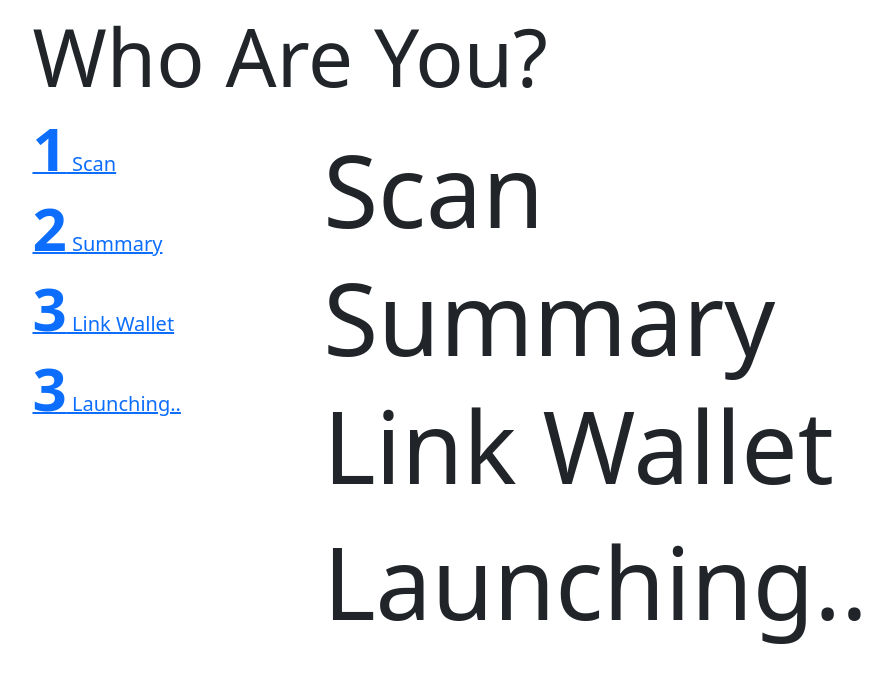
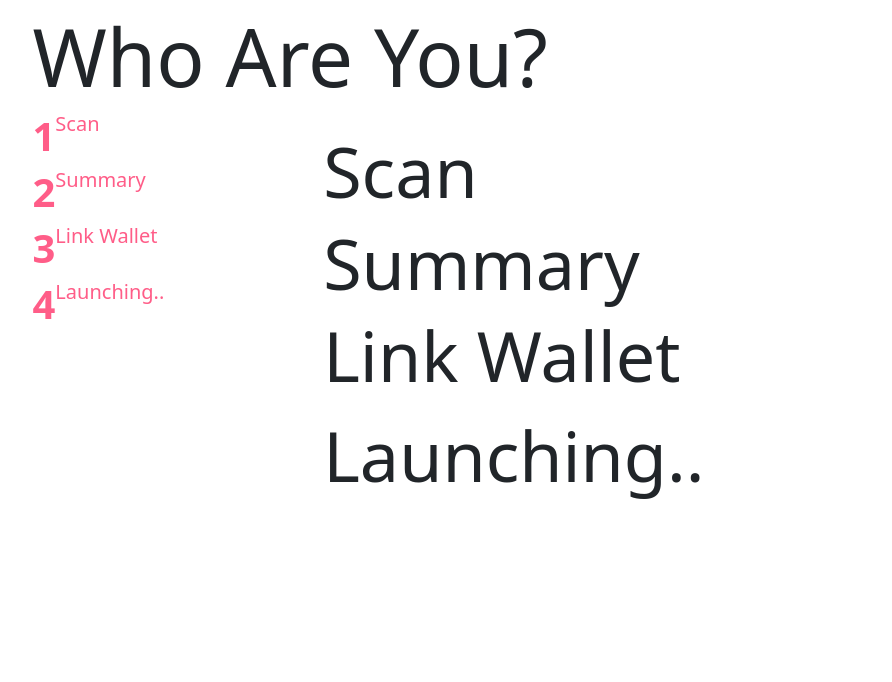
Before and after one commit to projectavi/ocd, a Svelte app in the folder ocd-app/: page / in a window 1280 px wide. Shown: the top 682 px of the page, without its empty margins (64-956 px from the left). Built offline with nearby package versions, Linux system fonts and the light colour scheme.

Commit message:
some styling, recoloring, resizing
made section titles smaller, made left navigation pink

```diff
--- a/ocd-app/src/Verify.svelte
+++ b/ocd-app/src/Verify.svelte
@@ -1,9 +1,6 @@
 <script>
     import { Router, Route, Link } from "svelte-navigator";
 
-    function clickselect() {
-
-}
 </script>
 
 <div id="top">
@@ -11,24 +8,24 @@
 </div>
 
 <div id="static-left">
-    <h5 style="text-decoration: none;">
-        <a href="#scan">
-            <strong style='font-size:60px'>1</strong> Scan
+    <h5>
+        <a href="#scan" class="nav">
+            <strong style='font-size:40px'>1</strong> Scan
         </a>
     </h5>
     <h5>
-        <a href="#summary">
-            <strong style='font-size:60px'>2</strong> Summary
+        <a href="#summary" class="nav">
+            <strong style='font-size:40px'>2</strong> Summary
         </a>
     </h5>
     <h5>
-        <a href="#linkwallet">
-            <strong style='font-size:60px'>3</strong> Link Wallet
+        <a href="#linkwallet" class="nav">
+            <strong style='font-size:40px'>3</strong> Link Wallet
         </a>
     </h5>
     <h5>
-        <a href="#launching">
-            <strong style='font-size:60px'>3</strong> Launching..
+        <a href="#launching" class="nav">
+            <strong style='font-size:40px'>4</strong> Launching..
         </a>
     </h5>
 </div>
@@ -36,23 +33,23 @@
 
 <div id="scroll-right">
     <section id="scan">
-        <h1 style="font-size:100px">
+        <h1 style="font-size:70px">
             Scan
         </h1>
     </section>
     <section id="summary">
-        <h1 style="font-size:100px">
+        <h1 style="font-size:70px">
             Summary
         </h1>
     </section>
     <section id="linkwallet">
-        <h1 style="font-size:100px">
+        <h1 style="font-size:70px">
             Link Wallet
         </h1>
         <p></p>
     </section>
     <section id="launching">
-        <h1 style="font-size:100px">
+        <h1 style="font-size:70px">
             Launching..
         </h1>
         <p></p>
@@ -79,8 +76,13 @@
     #static-left{
         position: sticky;
         float: left;
-        top: 35%;
+        top: 40%;
         margin-left:7%;
         top: 2rem;
     }
+
+    .nav{
+        text-decoration: none;
+        color:#FF5D88;
+    }
 </style>
```
